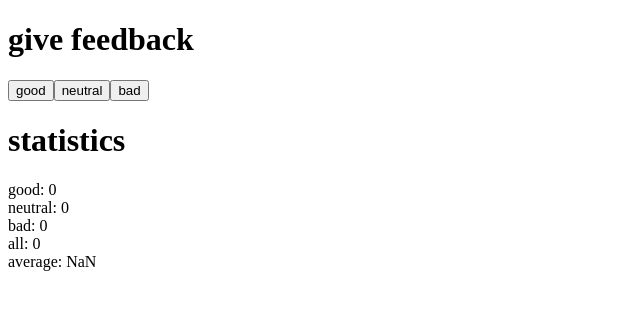
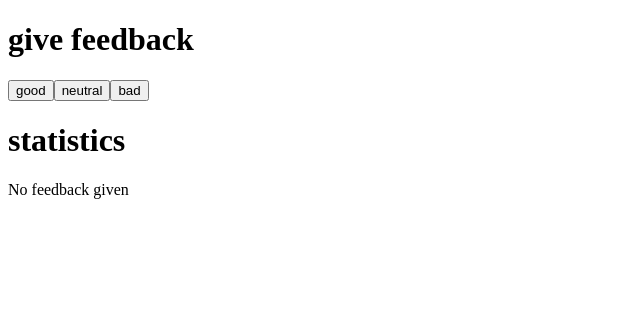
Before and after one commit to matsvw/fullstack-open, a React (Vite) app in the folder part_1/: page / in a window 1280 px wide. Shown: the top 310 px of the page, without its empty margins (0-640 px from the left). Built offline with nearby package versions, Linux system fonts and the light colour scheme.

Commit message:
Exercise 1.8

```diff
--- a/part_1/src/App.jsx
+++ b/part_1/src/App.jsx
@@ -7,6 +7,24 @@ const Button = (props) => (
     {props.text}
   </button>
 )
+
+const Statistics = (props) => {
+  const { good, neutral, bad } = props
+
+  if (good + neutral + bad === 0) {
+    return <div>No feedback given</div>
+  }
+
+  return (
+    <div>
+      <Display caption="good" value={good} />
+      <Display caption="neutral" value={neutral} />
+      <Display caption="bad" value={bad} />
+      <Display caption="all" value={good + neutral + bad} />
+      <Display caption="average" value={(good - bad) / (good + neutral + bad)} />
+    </div>
+  )
+}
 
 const App = () => {
   // save clicks of each button to its own state
@@ -21,11 +39,7 @@ const App = () => {
       <Button onClick={() => setNeutral(neutral+1)} text="neutral" />
       <Button onClick={() => setBad(bad+1)} text="bad" />
       <h1>statistics</h1>
-      <Display caption="good" value={good} />
-      <Display caption="neutral" value={neutral} />
-      <Display caption="bad" value={bad} />
-      <Display caption="all" value={good + neutral + bad} />
-      <Display caption="average" value={(good - bad) / (good + neutral + bad)} />
+      <Statistics good={good} neutral={neutral} bad={bad} />
     </div>
   )
 }
```
